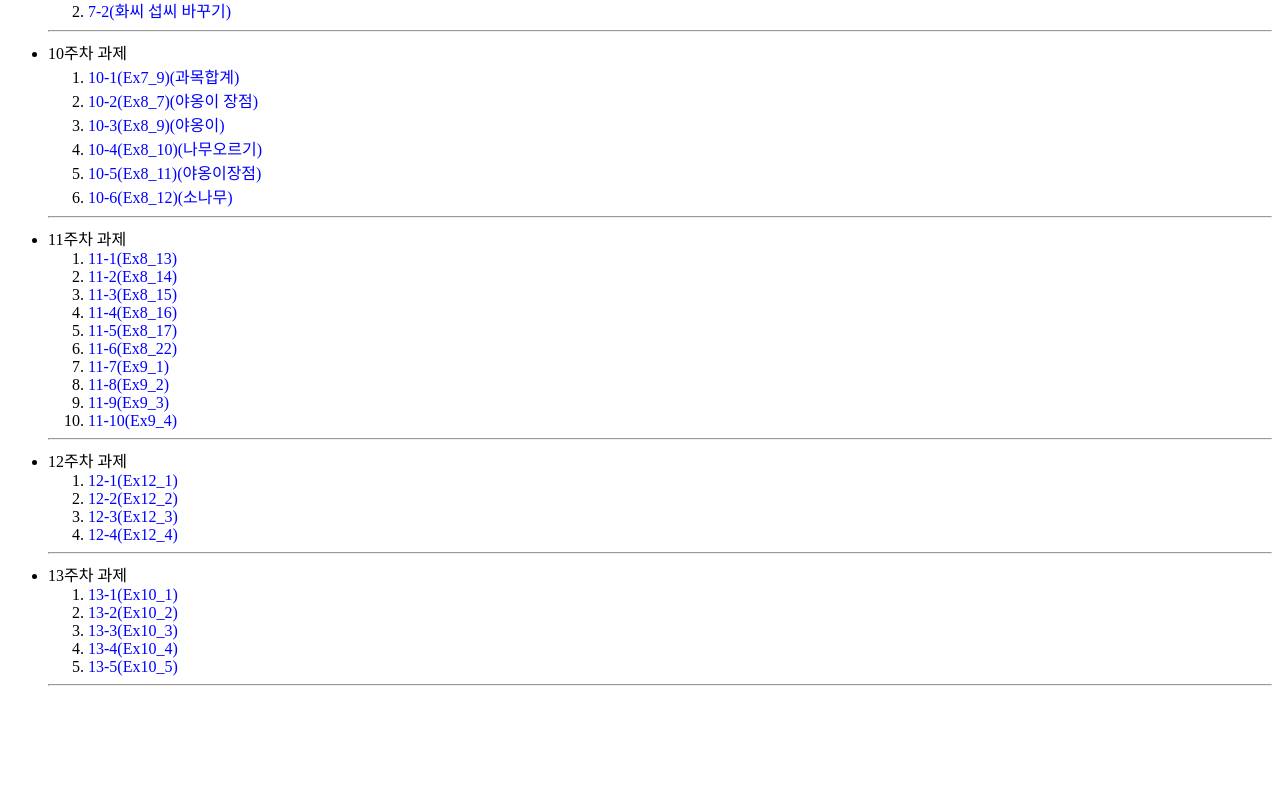
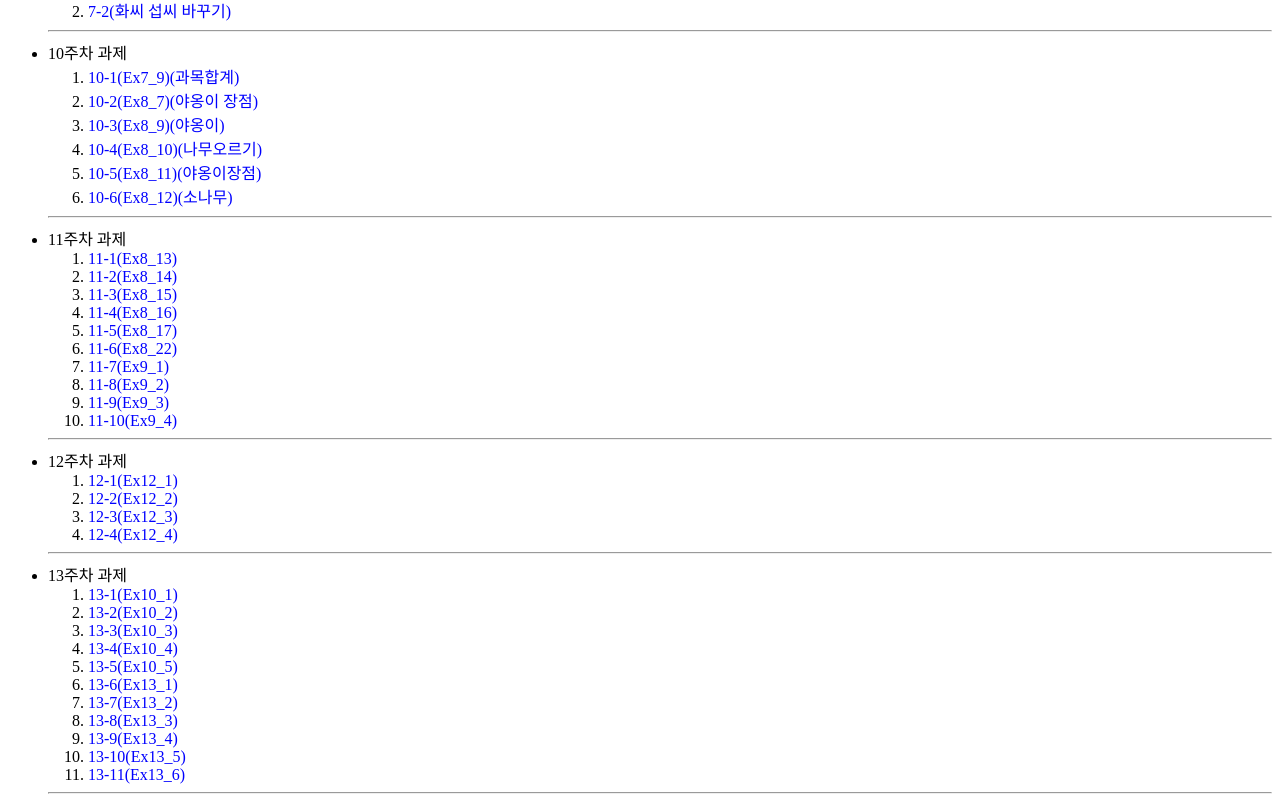
Before and after one commit to taehoon6555/taehoon6555.github.io, a plain HTML site: page index.html in a window 1280 px wide. Shown: the part 2153-2963 px from the top of the page. Before the commit the page ends 2855 px from the top, so only its background shows below. Drawn offline with Linux system fonts and the light colour scheme.

Commit message:
Update index.html

```diff
--- a/index.html
+++ b/index.html
@@ -169,6 +169,12 @@
           <li><a href="https://taehoon6555.github.io/1/20221003.html">13-3(Ex10_3)</a></li>
           <li><a href="https://taehoon6555.github.io/1/20221004.html">13-4(Ex10_4)</a></li>
           <li><a href="https://taehoon6555.github.io/1/20221005.html">13-5(Ex10_5)</a></li>
+          <li><a href="https://taehoon6555.github.io/1/20221301.html">13-6(Ex13_1)</a></li>
+          <li><a href="https://taehoon6555.github.io/1/20221302.html">13-7(Ex13_2)</a></li>
+          <li><a href="https://taehoon6555.github.io/1/20221303.html">13-8(Ex13_3)</a></li>
+          <li><a href="https://taehoon6555.github.io/1/20221304.html">13-9(Ex13_4)</a></li>
+          <li><a href="https://taehoon6555.github.io/1/20221305.html">13-10(Ex13_5)</a></li>
+          <li><a href="https://taehoon6555.github.io/1/20221306.html">13-11(Ex13_6)</a></li>
           </ol><hr/>
             </ul>
           </body></html>
```
